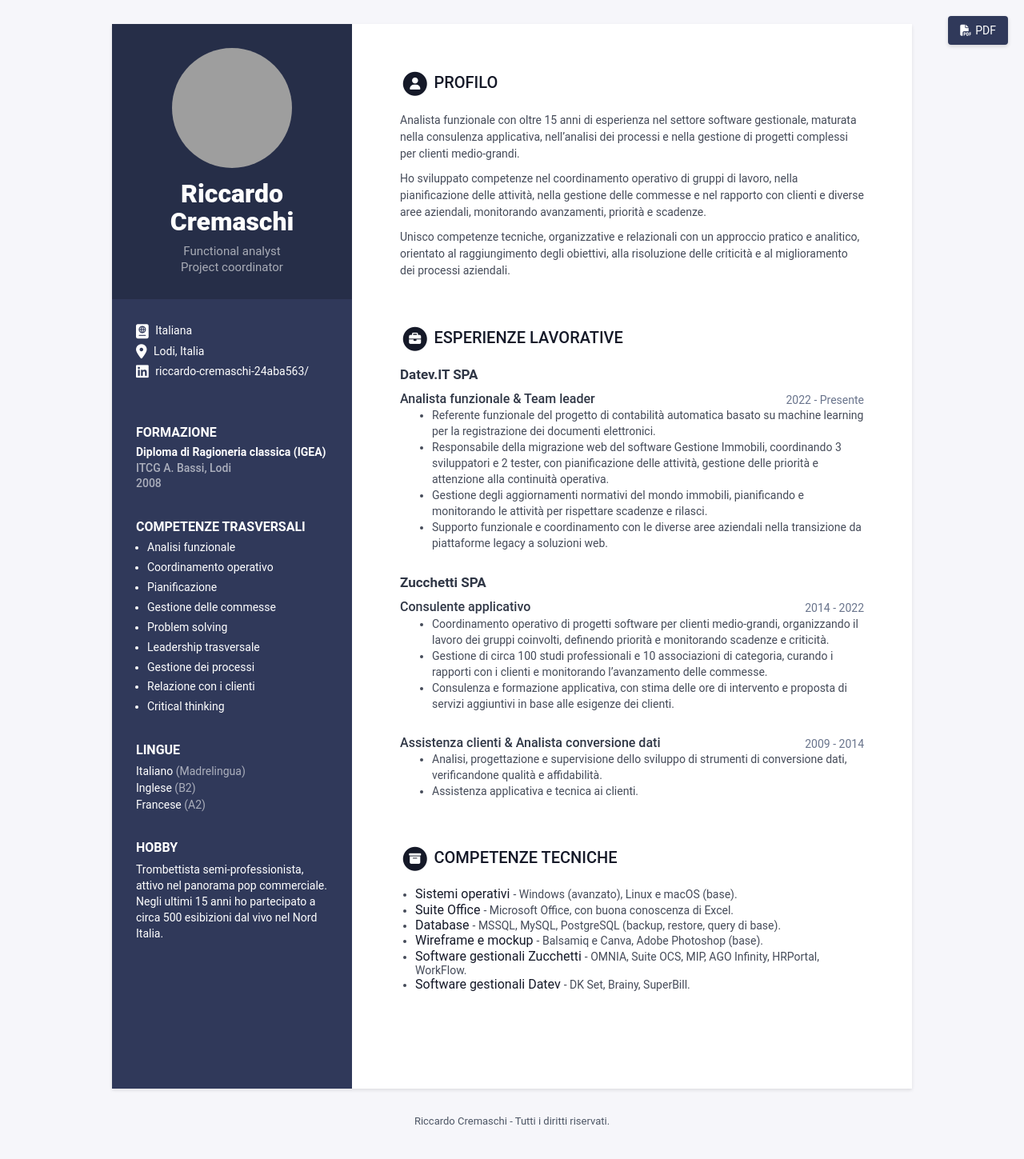
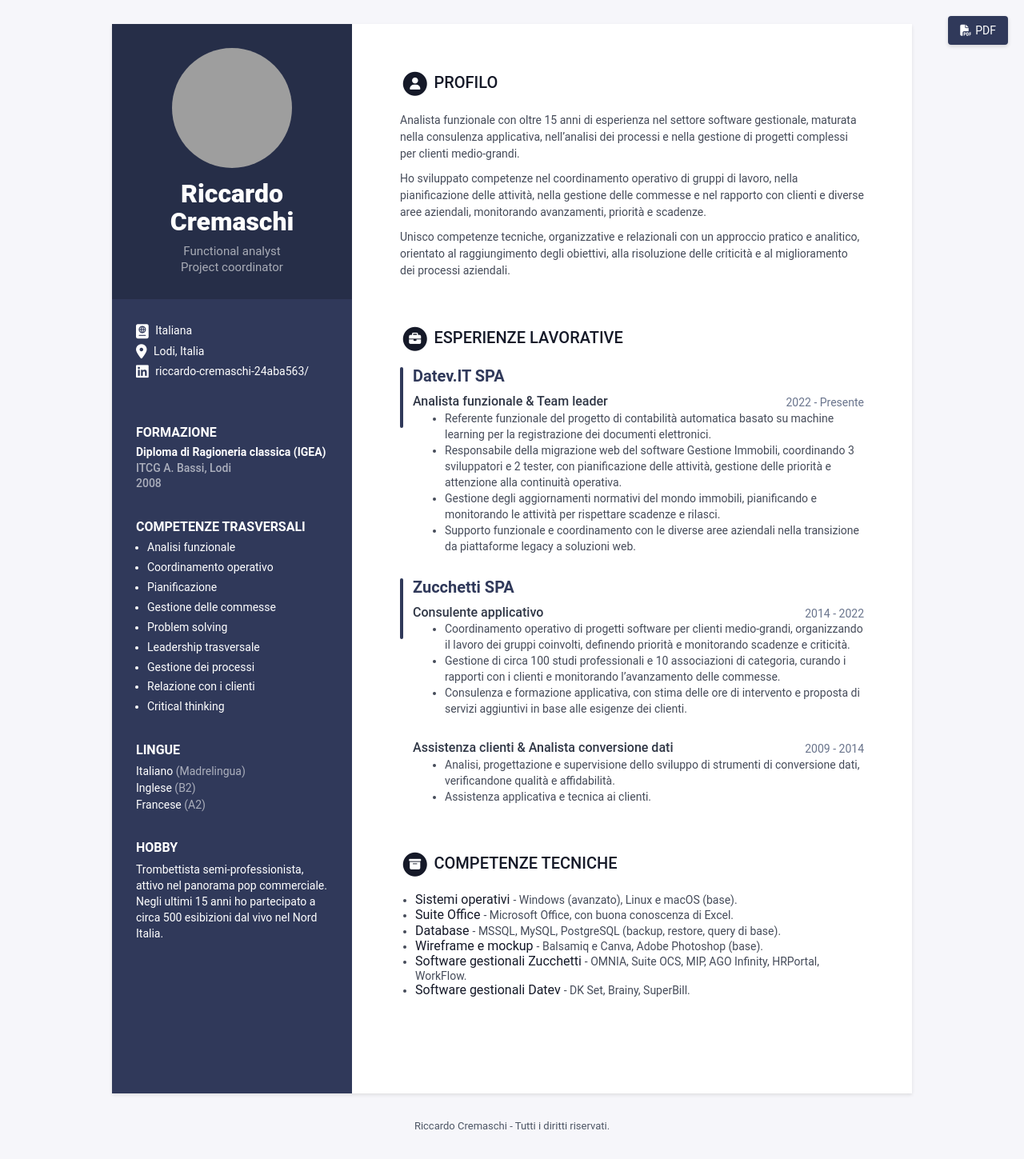
Before and after one commit to riccardocremaschi/cv, a Jekyll site: the page built from index.html, in a window 1280 px wide. Shown: the whole page at 80% size. Built offline with Jekyll 4.4.1, drawn with Linux system fonts in a browser that asks for light colours; grey boxes are pictures that could not be loaded.

Commit message:
Evidenzia aziende con titolo indaco e accento verticale

```diff
--- a/_sass/_base.scss
+++ b/_sass/_base.scss
@@ -196,10 +196,24 @@ p {
   }
 
   .experiences-section {
-    .experience-company-group { margin-bottom: 30px; }
+    .experience-company-group {
+      position: relative;
+      padding-left: 16px;
+      margin-bottom: 30px;
+      &::before {
+        content: "";
+        position: absolute;
+        top: 0;
+        left: 0;
+        width: 4px;
+        height: 76px;
+        border-radius: 3px;
+        background: $theme-color;
+      }
+    }
     .experience-company-name {
-      color: $text-color;
-      font-size: 17px;
+      color: $theme-color;
+      font-size: 20px;
       font-weight: 700;
       margin: 0 0 12px;
     }
```
